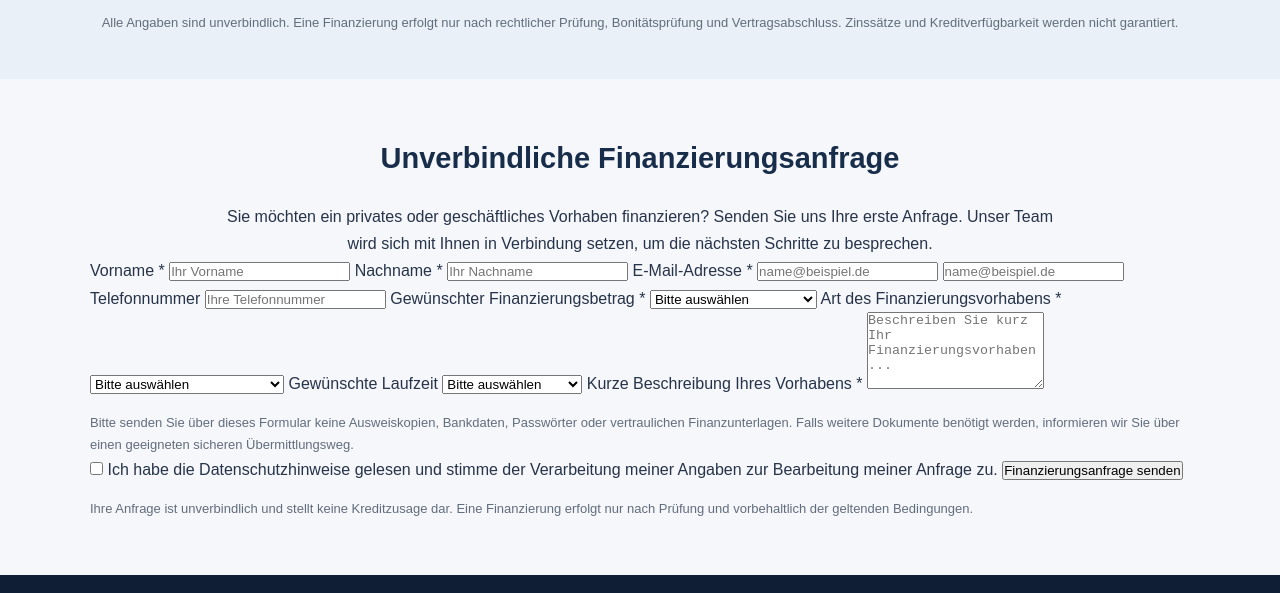
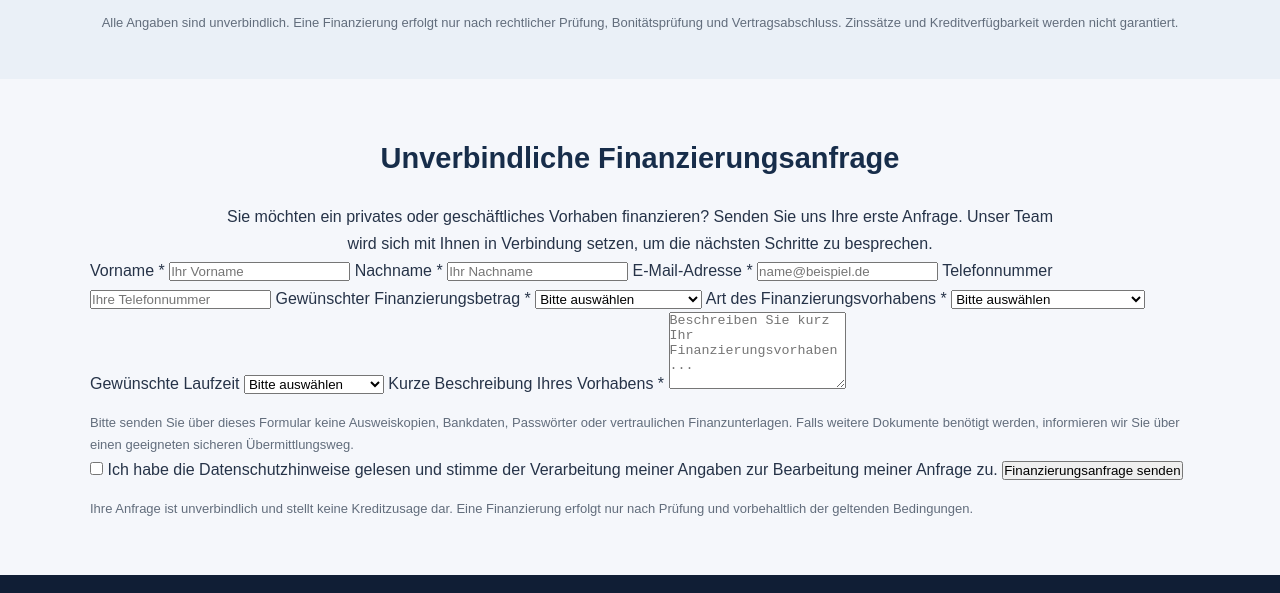
Before and after one commit to bancainternazionale59-sys/kredit-projektfinanzierung, a plain HTML site: page index.html in a window 1280 px wide. Shown: the part 1723-2316 px from the top of the page. Drawn offline with Linux system fonts and the light colour scheme.

Commit message:
Remove duplicate email input fields
Removed redundant email input fields from the form.

```diff
--- a/index.html
+++ b/index.html
@@ -129,16 +129,6 @@ footer{background:#101e35;color:white;padding:35px 20px;text-align:center}footer
        autocomplete="email"
        required>
 
-<input type="hidden" name="_replyto" id="replyto">
-
-<input type="email"
-       id="email"
-       name="email"
-       placeholder="name@beispiel.de"
-       autocomplete="email"
-       required>
-        <input type="hidden" name="_replyto" id="replyto">
-
       <label for="telefon">Telefonnummer</label>
       <input type="tel" id="telefon" name="Telefonnummer"
              placeholder="Ihre Telefonnummer"
```
